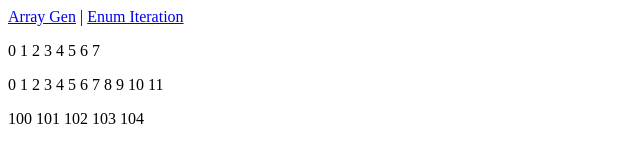
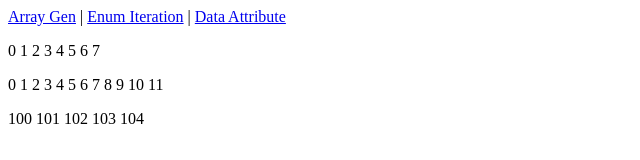
Before and after one commit to marklishman/angular-snippets, an Angular app: page /#/array-gen in a window 1280 px wide. Shown: the top 160 px of the page, without its empty margins (0-640 px from the left). Built offline with nearby package versions, Linux system fonts and the light colour scheme.

Commit message:
Data attribute link

```diff
--- a/src/app/app-routing.module.ts
+++ b/src/app/app-routing.module.ts
@@ -10,7 +10,7 @@ const routes: Routes = [
   {path: '', redirectTo: '/array-gen', pathMatch: 'full'},
   {path: 'array-gen', component: ArrayGenComponent},
   {path: 'enum-iter', component: EnumIteratorComponent},
-  {path: 'data-attribute', component: DataAttributeComponent},
+  {path: 'data-att', component: DataAttributeComponent},
 ];
 
 @NgModule({
--- a/src/app/app.component.ts
+++ b/src/app/app.component.ts
@@ -6,7 +6,8 @@ import { environment } from '../environments/environment';
   template: `
     <div *ngIf="dev">
       <a routerLink="/array-gen" routerLinkActive="disabled">Array Gen</a> |
-      <a routerLink="/enum-iter" routerLinkActive="disabled">Enum Iteration</a>
+      <a routerLink="/enum-iter" routerLinkActive="disabled">Enum Iteration</a> |
+      <a routerLink="/data-att" routerLinkActive="disabled">Data Attribute</a>
     </div>
     <router-outlet></router-outlet>
   `
```
